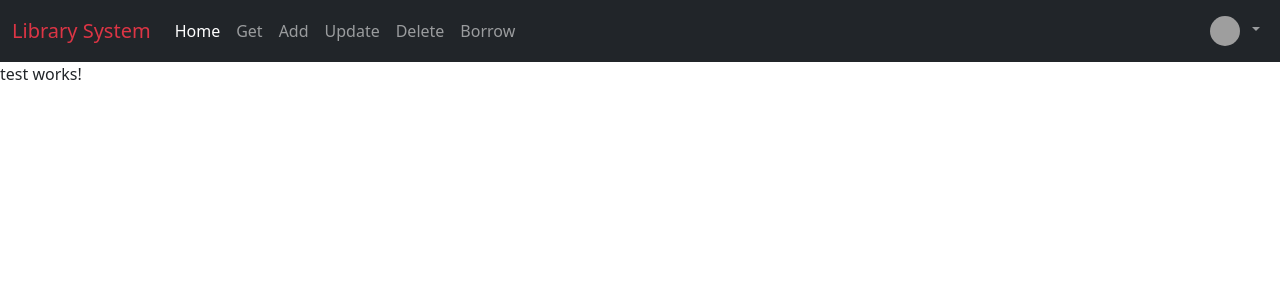
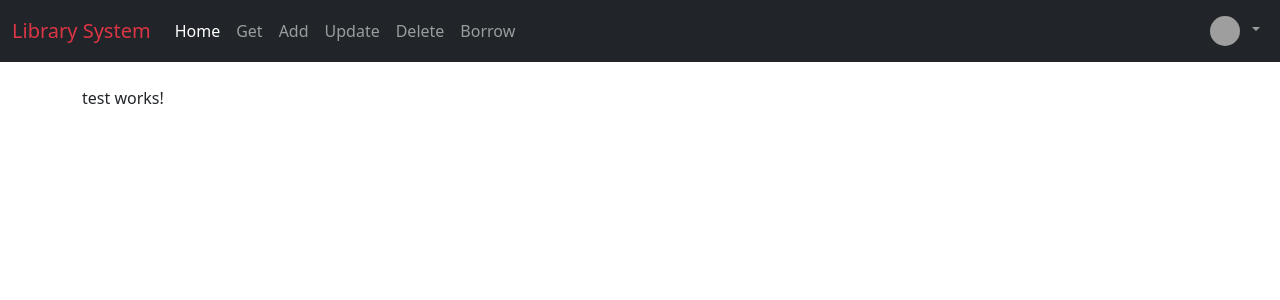
Before and after one commit to 0xosamaa/ITI-Angular-Library-System-Project, an Angular app: page / in a window 1280 px wide. Shown: the top 300 px of the page. Built offline with nearby package versions, Linux system fonts and the light colour scheme; no server answers; grey boxes are pictures that could not be loaded.

Commit message:
Added div container, minor change

```diff
--- a/src/app/app.component.html
+++ b/src/app/app.component.html
@@ -1,2 +1,4 @@
 <app-navbar></app-navbar>
-<app-test></app-test>
+<div class="container mt-4">
+    <app-test></app-test>
+</div>
```
